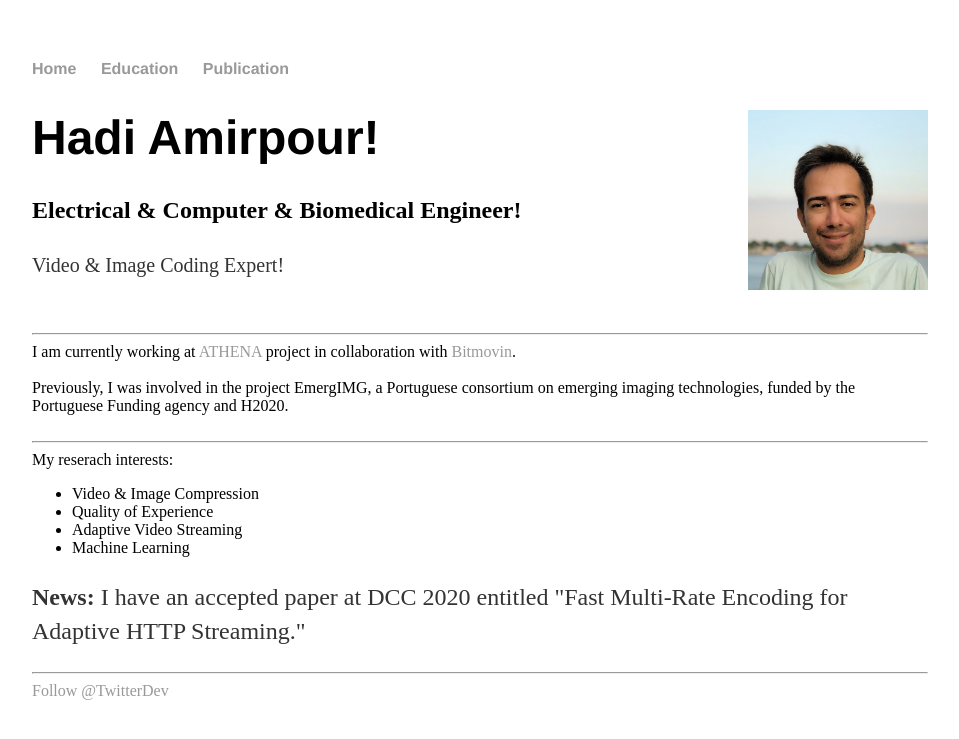
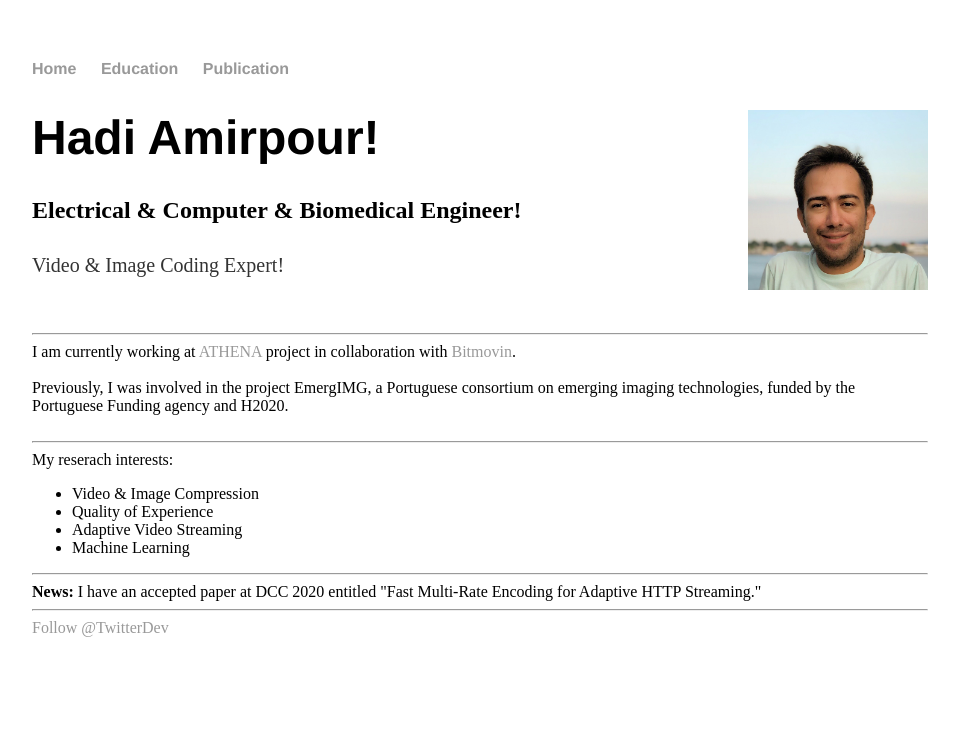
Before and after one commit to HadiAmirpour/hadiamirpour.github.io, a Jekyll site: the page index.html, which Jekyll copies as it is, in a window 1280 px wide. Shown: the top 739 px of the page, without its empty margins (160-1119 px from the left). Built offline with Jekyll 4.4.1, drawn with Linux system fonts in a browser that asks for light colours; comment, search, counter and statistics services are not loaded.

Commit message:
Update index.html

```diff
--- a/index.html
+++ b/index.html
@@ -44,8 +44,8 @@
 
 
 
-
-			<p><strong>News:</strong> I have an accepted paper at DCC 2020 entitled "Fast Multi-Rate Encoding for Adaptive HTTP Streaming."</p>
+			<hr>
+			<h><strong>News:</strong> I have an accepted paper at DCC 2020 entitled "Fast Multi-Rate Encoding for Adaptive HTTP Streaming."</h>
 			<hr>
 			<a href="https://twitter.com/HadiAmirpour" class="twitter-follow-button" data-show-count="false">Follow @TwitterDev</a><script async src="https://platform.twitter.com/widgets.js" charset="utf-8"></script>
 			<script type="text/javascript" src="https://platform-api.sharethis.com/js/sharethis.js#property=5dc81b272bd64b00123e0c73&product=inline-follow-buttons" async="async"></script>
```
